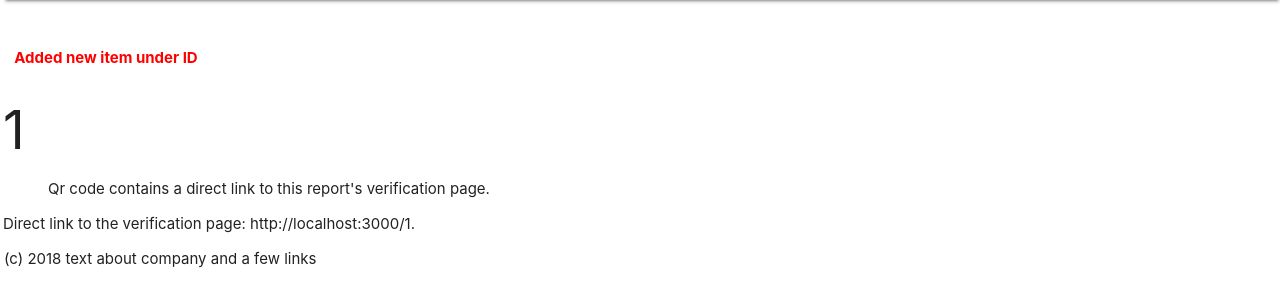
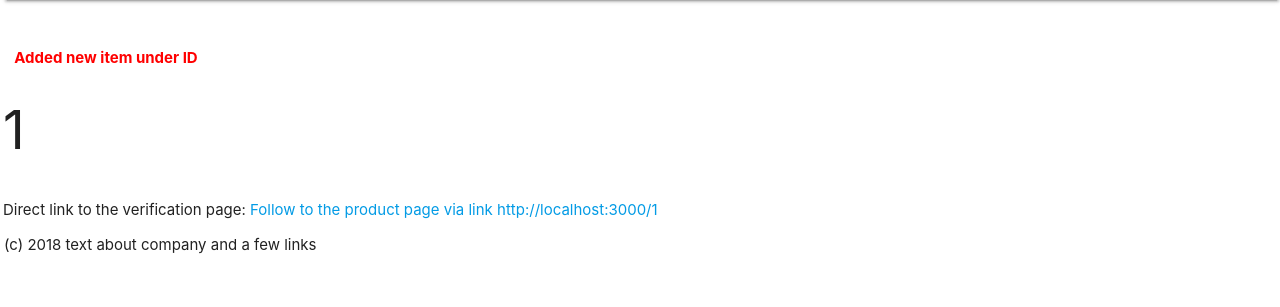
Before and after one commit to impeterbol/qr-code-app, a Node server app: template views/success.ejs in a window 1280 px wide. Shown: the part 69-376 px from the top of the page. Run offline with Node 20, Linux system fonts and the light colour scheme; the template is opened without the code that fills it: most values are stand-ins (such as "Sample title", 1, 10 or a date in 2020); some libraries are stand-ins or nearby versions.

```diff
--- a/models/User.js
+++ b/models/User.js
@@ -13,7 +13,8 @@ const UserSchema = new Schema({
     shape: String,
     color: String,
     comment: String,
-    comment2: String
+    comment2: String,
+
 });
 
 const User = mongoose.model("User", UserSchema);
--- a/server.js
+++ b/server.js
@@ -1,12 +1,17 @@
 const express = require ('express');
-const app = express();
 const mongoose = require("mongoose");
 const QRCode = require('qrcode');
 const PORT = process.env.PORT || 3000;
 const User = require("./models/User")
 const bodyParser = require('body-parser');
+
+
+//init app
+const app = express();
+
 //adding ejs for dynamic rendering
 app.set('view engine', 'ejs');
+
 
 let url = "mongodb://localhost:27017/peterdb";
 
@@ -23,6 +28,8 @@ connection.once("open", function() {
 
     app.listen(PORT,()=> console.log("server is running on " + PORT));
   });
+
+
 
 //general route
 app.get("/", (req, res) => {
@@ -63,9 +70,11 @@ app.get("/", (req, res) => {
 
 //once added by admin - form will post product info via this path - new product route
 app.post("/addingnewproduct", (req, res) => {
+console.log("HERE REQ BODY" + req.body);
+
+
     var myData = new User(req.body);
-    var thisIsId = myData._id;
-    var thisIsUrl = `http://localhost:3000/${thisIsId}`;
+
     myData.save()
 
       .then(item => {
--- a/views/admin.ejs
+++ b/views/admin.ejs
@@ -51,6 +51,7 @@
             <input type="text" name="comment" placeholder="Enter comment" required>
             <input type="text" name="comment2" placeholder="Enter comment2" required>
             <input type="text" name="origin" placeholder="Enter origin" required>
+
             <input type="submit" value="Add item">
           </form>
 
--- a/views/products.ejs
+++ b/views/products.ejs
@@ -41,7 +41,8 @@
         </div>
         <div class="row">
             <div class="col">
-             Image goes here
+
+
              </div>
 
 
--- a/views/success.ejs
+++ b/views/success.ejs
@@ -63,7 +63,7 @@
 
             <div class="row">
                  <div class="col-12">
-                    <p class="qrGeneral">Qr code contains a direct link to this report's verification page.</p>
+
 
                     <div id="qrcode"></div>
                 </div>
@@ -72,7 +72,8 @@
             <div class="row">
                 <div class="col-12">
                    <p class="linkText">Direct link to the verification page:
-                       http://localhost:3000/<%= item._id%>.</p>
+                      <a href="http://localhost:3000/<%= item._id%>" > Follow to the product page via link http://localhost:3000/<%= item._id%> </a>
+
                        <% }; %>
                </div>
            </div>
```
Also changed, not shown: package.json (+5 -3 lines), 1 other file.
